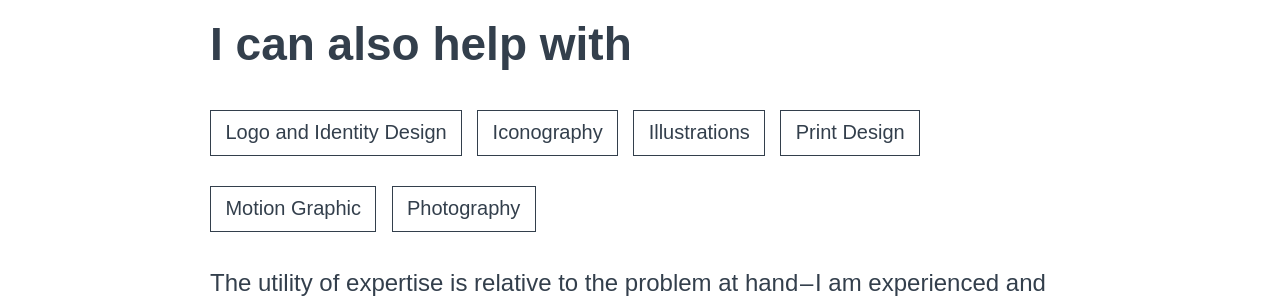
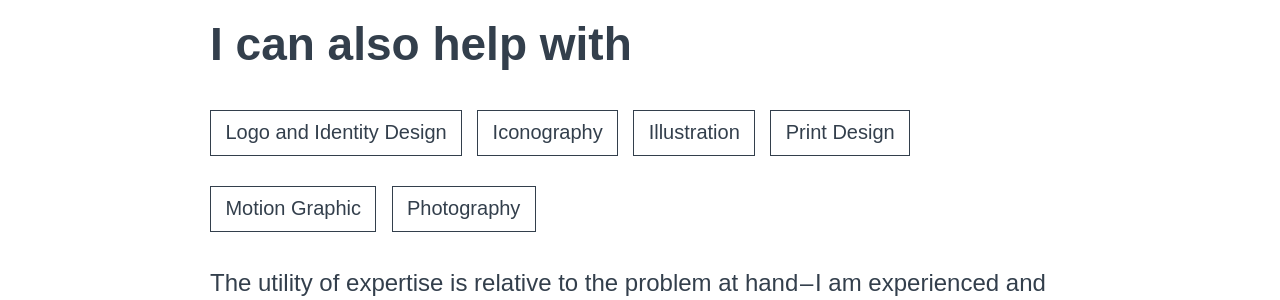
Before and after one commit to ivan-pik/portfolio, a Jekyll site: the page built from about.html, in a window 1280 px wide and 900 px high, scrolled down 2245 px. Shown: the part 139-439 px from the top of the window. Built offline with Jekyll 4.4.1, drawn with Linux system fonts in a browser that asks for light colours.

Commit message:
'About' copy update

```diff
--- a/about.html
+++ b/about.html
@@ -54,7 +54,7 @@ type: about
           <ul class="about__disciplines">
             <li class="about__disciplines-item">Logo and Identity Design</li>
             <li class="about__disciplines-item">Iconography</li>
-            <li class="about__disciplines-item">Illustrations</li>
+            <li class="about__disciplines-item">Illustration</li>
             <li class="about__disciplines-item">Print Design</li>
             <li class="about__disciplines-item">Motion Graphic</li>
             <li class="about__disciplines-item">Photography</li>
```
